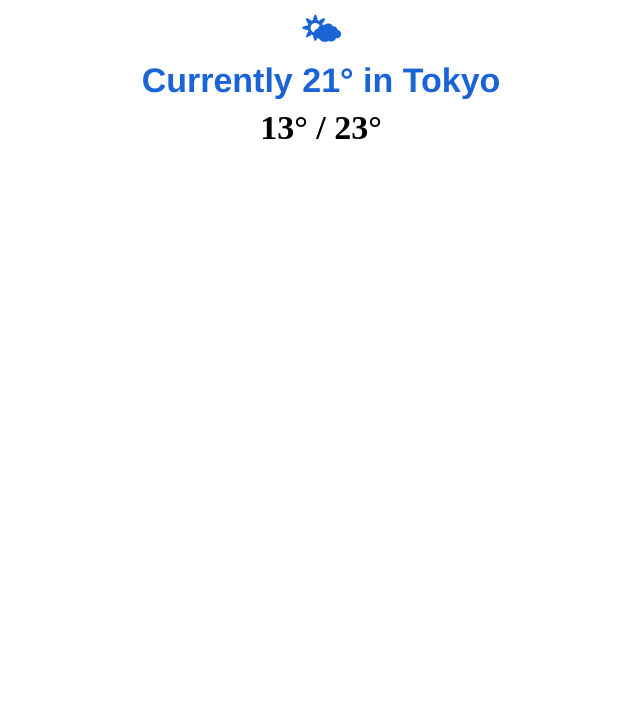
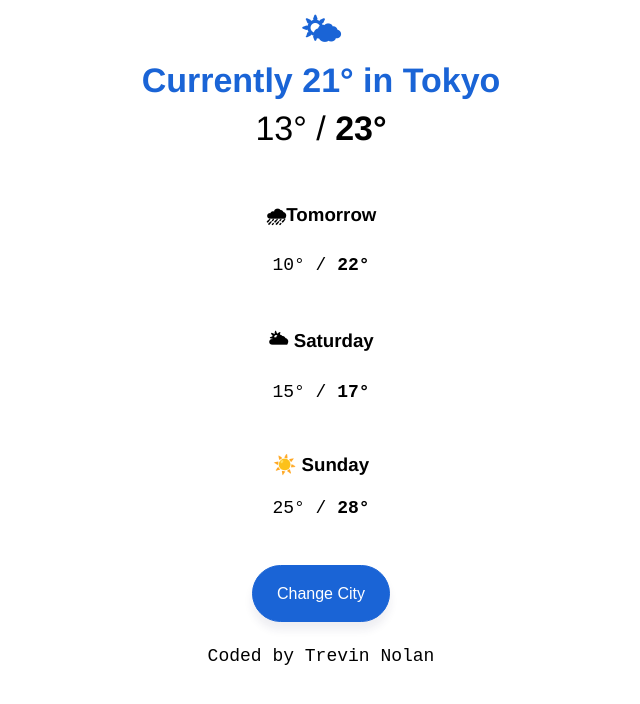
Before and after one commit to 811237/Rep-page, a plain HTML site: page index.html in a window 1280 px wide. Shown: the whole page, without its empty margins (319-959 px from the left). Drawn offline with Linux system fonts and the light colour scheme.

Commit message:
Update index.html

```diff
--- a/index.html
+++ b/index.html
@@ -7,6 +7,9 @@
 <style>
     .ay {
         font-family: Cerebri Sans, Helvetica, Arial, sans-serif;
+    }
+    .ya {
+        font-family: monospace;
     }
     h1, h2 {
         font-weight: 720;
@@ -23,6 +26,9 @@
         color: #000000;
         padding: 0px 0px 24px;
     }
+    h3 {
+        text-align: center;
+    }
     p {
         font-size: 18px;
         line-height: 28px;
@@ -32,31 +38,37 @@
 
     /* button styling begin */
     button {
-        border-radius: 25px;
-        border: 1px solid #8064e9;
-        background: #8064e9;
+        display: block;
+        border-radius: 30px;
+        border: 1px solid #1a64d6;
+        background: #1a64d6;
         color: #ffffff;
         font-size: 16px;
-        line-height: 22px;
+        line-height: 23px;
         padding: 16px 24px;
-        text-decoration: none;
         transition: all 200ms ease;
         box-shadow: rgba(37, 39, 89, 0.08) 0px 8px 8px 0;
+        margin: 20px auto;
+
+
     }
     button:hover {
         cursor: pointer;
-        background: #5e41a7;
+        background: #ffffff;
+        color: #1a64d6;
     }
     /* button styling end */
     /* list styling begin */
     ul {
         list-style: none;
-        margin: 0px;
+        margin: 0 auto;
         padding: 0px;
+        max-width: 400px;
+
     }
     li {
-        margin: 10px;
-        padding: 24px;
+        margin: 1px;
+        padding: 5px;
         background-color: #ffffff;
         border-radius: 4px;
         transition: background-color 200ms ease;
@@ -76,7 +88,23 @@
         <br>
         Currently 21° in Tokyo
     </h1>
-    <h2>
-        13° / <strong>23°</strong>
+    <h2 class="ay">
+        <span style="font-weight: 300;">13° /</span> 23°
     </h2>
+    <ul class="ay">
+        <li>
+            <h3>🌧Tomorrow</h3>
+            <p>10° / <strong>22°</strong></p>
+        </li>
+        <li>
+            <h3>🌥 Saturday</h3>
+            <p>15° / <strong>17°</strong></p>
+        </li>
+        <li>
+            <h3>☀️ Sunday</h3>
+            <p>25° / <strong>28°</strong></p>
+        </li>
+    </ul>
+    <button> Change City</button>
+    <p>Coded by Trevin Nolan</p>
 </body>
```
